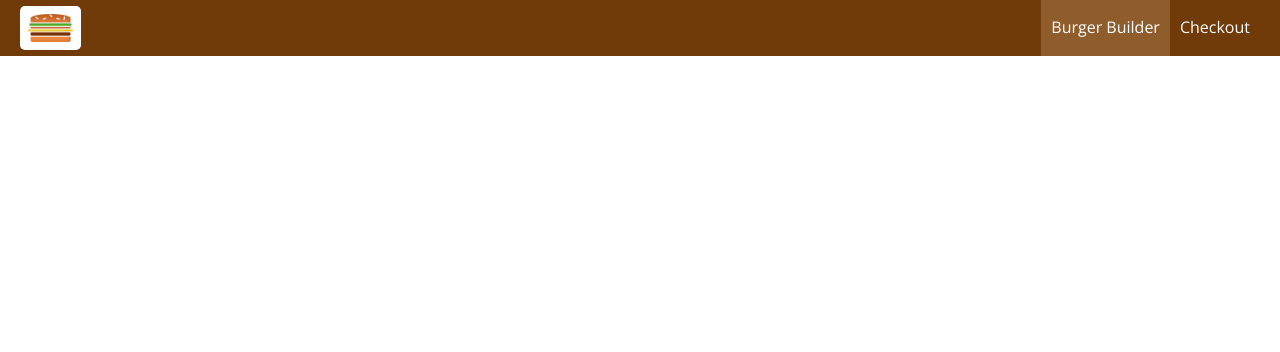
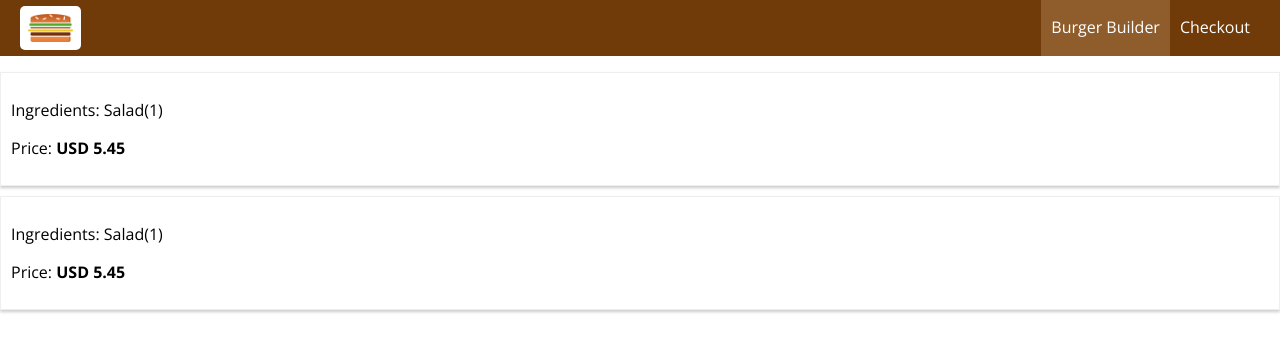
Before and after one commit to juliastetskaya/burger, a React app: page /orders in a window 1280 px wide. Shown: the top 352 px of the page. Built offline with nearby package versions, Linux system fonts and the light colour scheme.

Commit message:
adding an Orders page

```diff
--- a/src/App.jsx
+++ b/src/App.jsx
@@ -4,11 +4,13 @@ import { Route, Switch } from 'react-router-dom';
 import Layout from './containers/Layout';
 import BurgerBuilder from './containers/BurgerBuilder';
 import Checkout from './containers/Checkout';
+import Orders from './containers/Orders';
 
 const App = () => (
     <Layout>
         <Switch>
             <Route path="/checkout" component={Checkout} />
+            <Route path="/orders" component={Orders} />
             <Route path="/" exact component={BurgerBuilder} />
         </Switch>
     </Layout>
--- /dev/null
+++ b/src/components/Order/index.jsx
@@ -0,0 +1,20 @@
+import React from 'react';
+import styled from '@emotion/styled';
+
+const OrderStyled = styled.div`
+    width: 100%;
+    border: 1px solid #eee;
+    box-shadow: 0 2px 3px #ccc;
+    padding: 10px;
+    margin: 10px auto;
+    box-sizing: border-box;
+`;
+
+const Order = () => (
+    <OrderStyled>
+        <p>Ingredients: Salad(1)</p>
+        <p>Price: <strong>USD 5.45</strong></p>
+    </OrderStyled>
+);
+
+export default Order;
--- /dev/null
+++ b/src/containers/Orders.jsx
@@ -0,0 +1,12 @@
+import React from 'react';
+
+import Order from '../components/Order';
+
+const Orders = () => (
+    <div>
+        <Order />
+        <Order />
+    </div>
+);
+
+export default Orders;
```
